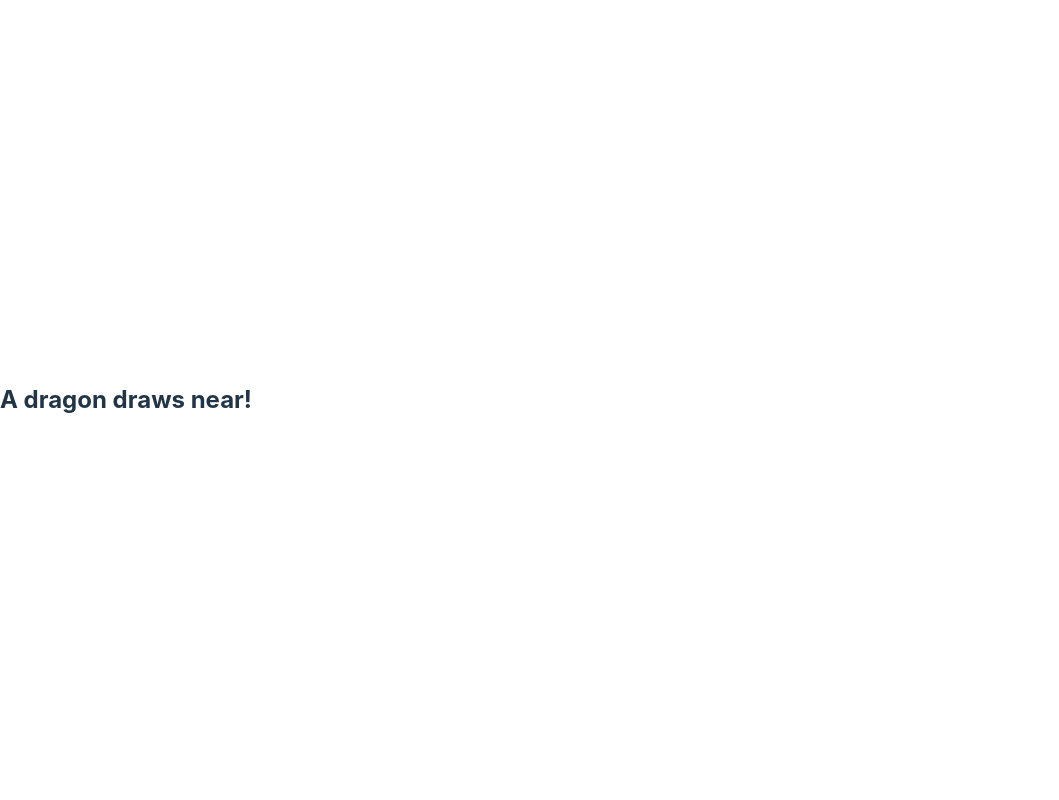
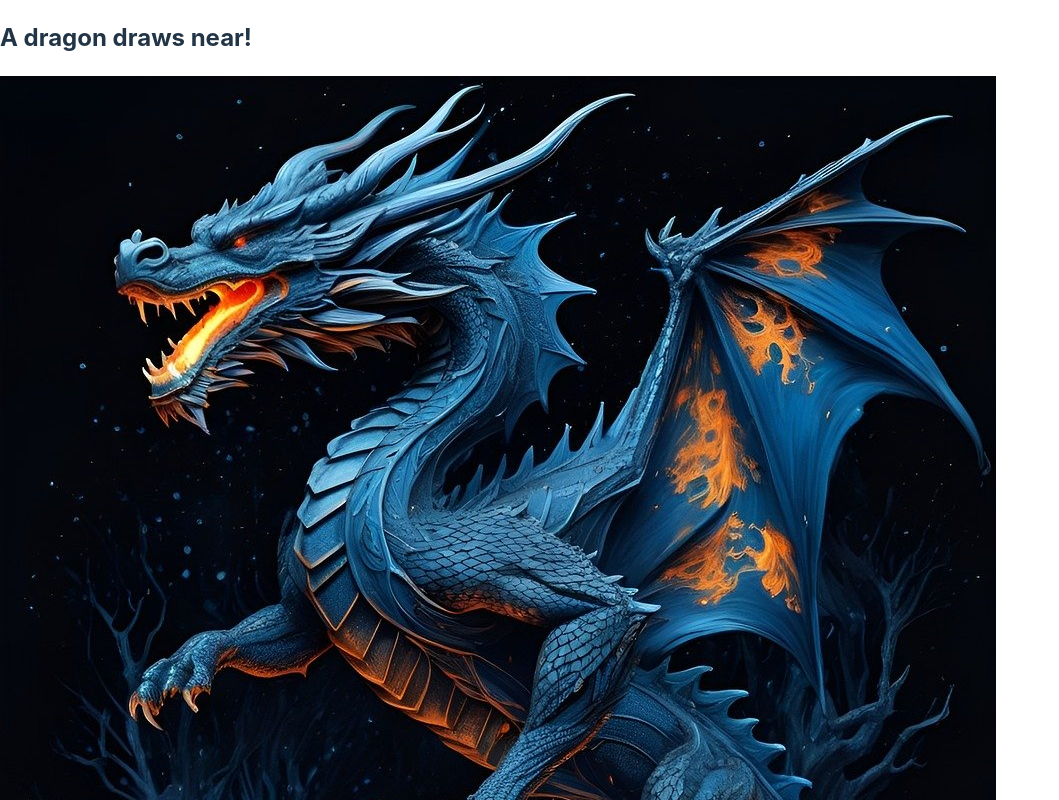
Before and after one commit to athaarsager/dragonslayer-game, a React (Vite) app in the folder dragonslayer_frontend/: page / in a window 1280 px wide. Shown: the top 800 px of the page, without its empty margins (0-1059 px from the left). Built offline with nearby package versions, Linux system fonts and the light colour scheme.

Commit message:
Add image of dragon to BattleScreen.jsx

```diff
--- a/dragonslayer_frontend/src/components/BattleScreen/BattleScreen.jsx
+++ b/dragonslayer_frontend/src/components/BattleScreen/BattleScreen.jsx
@@ -1,8 +1,16 @@
+import { useState } from "react";
+import axios from "axios";
+function BattleScreen() {
 
-function BattleScreen() {
+    // putting axios calls here for now. Will very likely need to move them to a different component later
+
     return (
         <>
         <h2>A dragon draws near!</h2>
+        {/* Credit for dragon image: Image by Artie Blur from Pixabay
+        Granted, it is AI generated, so do I need to credit him? Probablys still should...*/}
+        <img src="/public/images/dragon.jpg"
+        alt="A dark blue dragon whose tail and wings exude flames as it sets a forest on fire in the night"/>
         </>
     )
 }
```
Also changed, not shown: dragonslayer_frontend/public/images/dragon.jpg (added).
